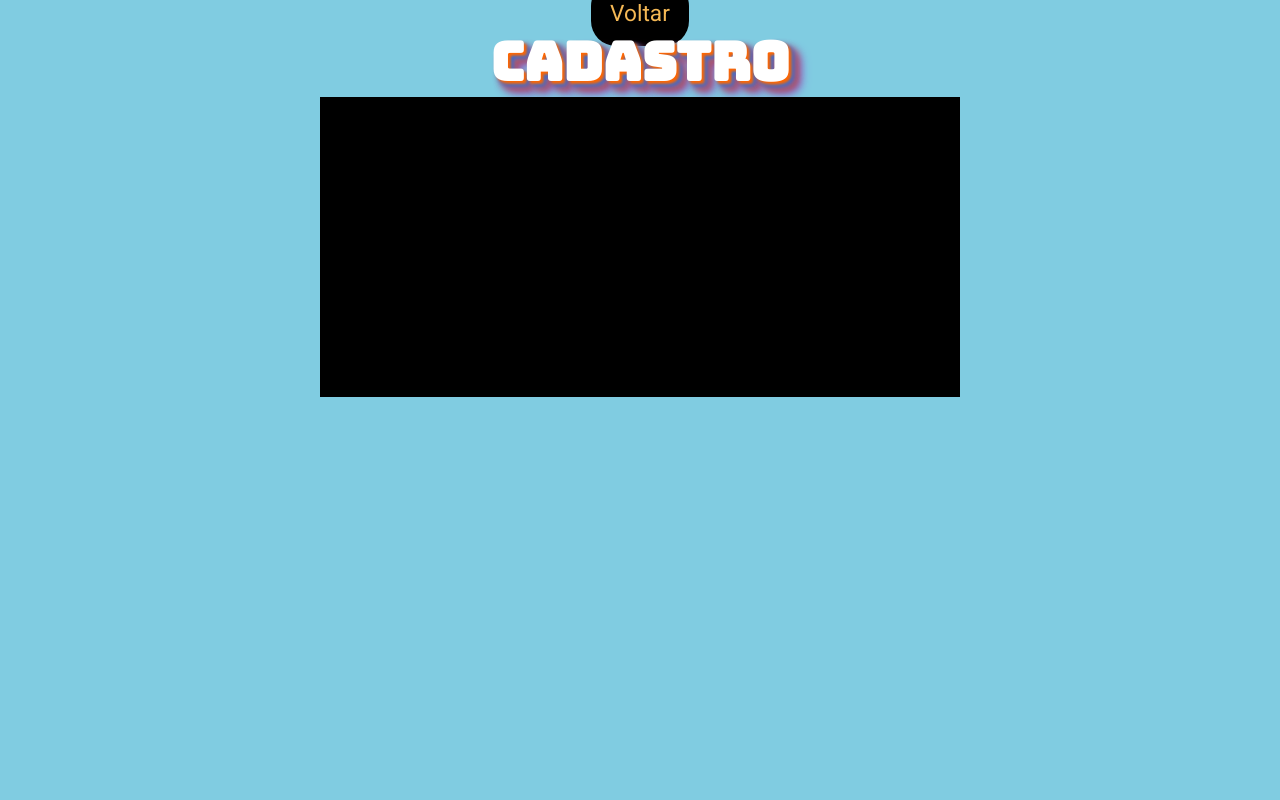
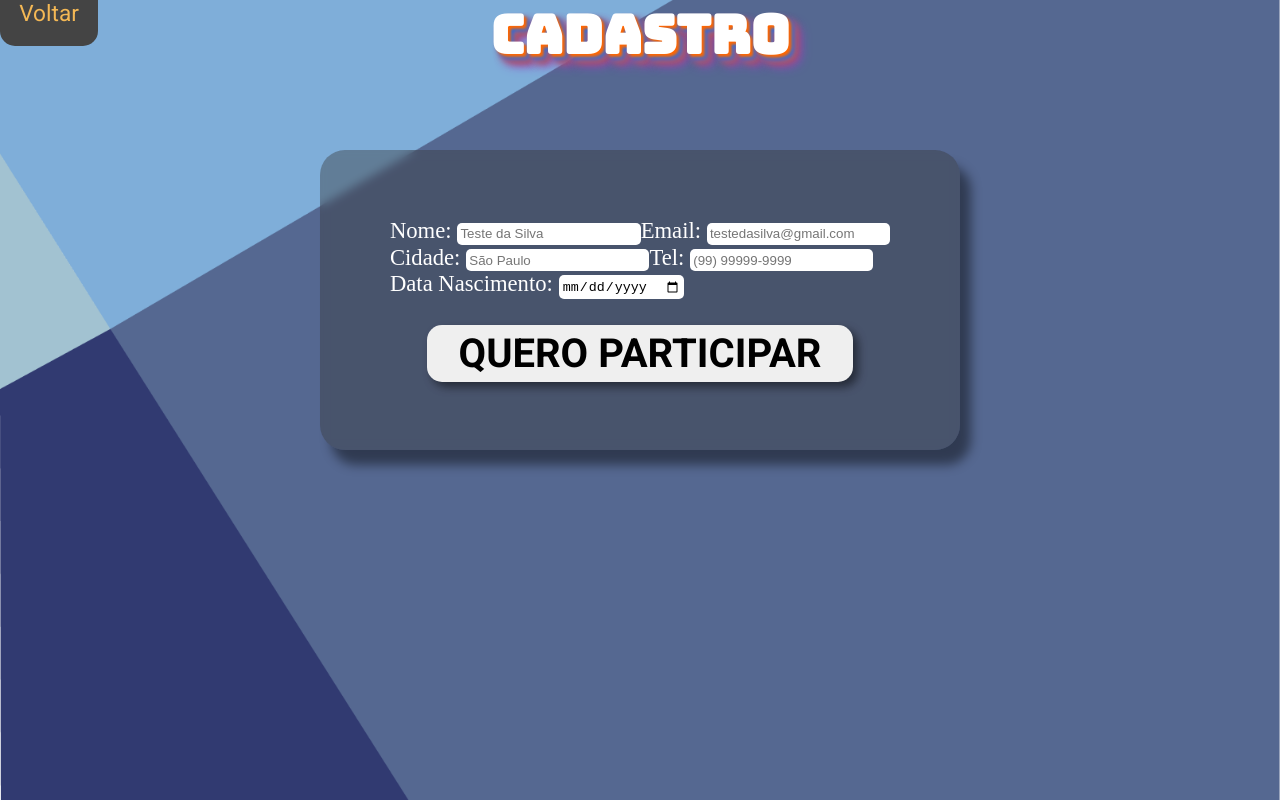
Before and after one commit to Mandeds/Feira-de-Profissoes, a React (Vite) app: page /cadastro in a window 1280 px wide. Built offline with nearby package versions, Linux system fonts and the light colour scheme.

Commit message:
FODASE EU FIZ O CADASTRO

```diff
--- a/src/home.jsx
+++ b/src/home.jsx
@@ -8,7 +8,7 @@ export default function home() {
 
         <main>
             <header>
-                <img className="logo" src="" />
+                <img className="logo" src="./src/assets/images/image-removebg-preview 2.png" />
                 <strong>
                     <a href="#">INICIO</a>
                     <a href="#">SOBRE</a>
--- a/src/pages/Cadastro.jsx
+++ b/src/pages/Cadastro.jsx
@@ -10,9 +10,19 @@ const Cadastro = () => {
             </div>
             <h1>CADASTRO</h1>
             <div className="principal">
-                <p>
-                    Aqui ficara a pagina de cadastro quando eu puder fazer ela ou quando alguem fizer.
-                </p>
+                <form>
+                    <div className="linha1">
+                        <label htmlFor="">Nome: </label> <input type="text" placeholder='Teste da Silva' />
+                        <label htmlFor="">Email: </label> <input type="email" placeholder='testedasilva@gmail.com' />
+                    </div>
+                    <div className="linha2">
+                        <label htmlFor="">Cidade: </label> <input type="text" placeholder='São Paulo' />
+                        <label htmlFor="">Tel: </label> <input type="number" placeholder='(99) 99999-9999' />
+                    </div>
+                    <div className="linha3"><label htmlFor="">Data Nascimento: </label> <input type="date" /></div>
+                    <br />
+                    <button>QUERO PARTICIPAR</button>
+                </form>
             </div>
 
         </div>
--- a/src/pages/Cadastro.scss
+++ b/src/pages/Cadastro.scss
@@ -1,23 +1,27 @@
+@import url('https://fonts.googleapis.com/css2?family=Roboto:ital,wght@0,100..900;1,100..900&display=swap');
+
 body {
-    background: #80cce1;
+    background-image: url('/src/assets/images/background.png');
+    background-size: cover;
+    background-position: center center;
     height: 100vh;
 }
 
 .container {
-
     display: flex;
     flex-direction: column;
     align-items: center;
-
+    gap: 5rem;
 
     .botao {
-        display: block;
-        justify-content: start;
+        position: absolute;
+        top: 0;
+        left: 0;
 
         .botao_voltar {
-            background: #000;
+            background: #444444;
             padding: 1.2rem;
-            border-radius: 25px;
+            border-radius: 15px;
             transition: .2s;
         }
     }
@@ -25,7 +29,7 @@ body {
 
     .botao_voltar:hover {
         padding: 1.3rem;
-        border-radius: 0px 0px 25px 0px;
+        border-radius: 0px 0px 15px 0px;
     }
 
     h1 {
@@ -33,8 +37,50 @@ body {
     }
 
     .principal {
-        background: #000;
+        background: #1d1d1d;
+        border-radius: 25px;
         width: 50%;
         height: 300px;
+        color: white;
+        padding: 2rem;
+        display: flex;
+        flex-direction: column;
+        justify-content: center;
+        align-items: center;
+        background-color: rgba(56, 56, 56, 0.404);
+        backdrop-filter: blur(5px);
+        box-shadow: 11px 15px 11px rgba(0, 0, 0, 0.438);
+    }
+
+    form {
+        display: flex;
+        flex-direction: column;
+        align-items: flex-start;
+
+        input {
+            padding: .2rem;
+            border-radius: 5px;
+            border: none;
+        }
+
+        input:focus {
+            outline: auto;
+        }
+
+        button {
+            margin: auto;
+            border: none;
+            padding: .3rem 2rem;
+            font-weight: bolder;
+            font-size: 30pt;
+            font-family: 'Roboto', sans-serif;
+            transition: .5s;
+            border-radius: 15px;
+            box-shadow: 5px 5px 10px rgba(0, 0, 0, 0.493);
+        }
+
+        button:focus {
+            box-shadow: inset 5px 5px 10px rgba(0, 0, 0, 0.459);
+        }
     }
 }
--- /dev/null
+++ b/src/style.css
@@ -0,0 +1,31 @@
+*{
+        margin: 0;
+        padding: 0;
+        box-sizing: border-box;
+}
+
+body{
+        height: 100vh;
+        width: 100vw;
+        display: flex;
+        flex-direction: column;
+        justify-content: center;
+        align-items: center;
+        background-repeat: no-repeat;
+        background-size: cover;
+        background-image: url(https://4kwallpapers.com/images/walls/thumbs_3t/1455.jpg);
+}
+
+.filtro form{
+        display: flex;
+        flex-direction: column;
+        justify-content: center;
+        align-items: center;
+        gap: .5rem;
+        height: 400px;
+        width: 300px;
+        background-color: rgba(255, 255, 255, 0.295);
+        backdrop-filter: blur(5px);
+        box-shadow: 5px 5px 20px rgba(0, 0, 0, 0.671);
+        border-radius: 10px;
+}
--- a/src/style.scss
+++ b/src/style.scss
@@ -35,7 +35,7 @@
     }
 
     strong > a:hover{
-        border: 1px solid #F4B855;
+        text-decoration: underline;
     }
 
     a {
```
Also changed, not shown: src/assets/images/background.png.
